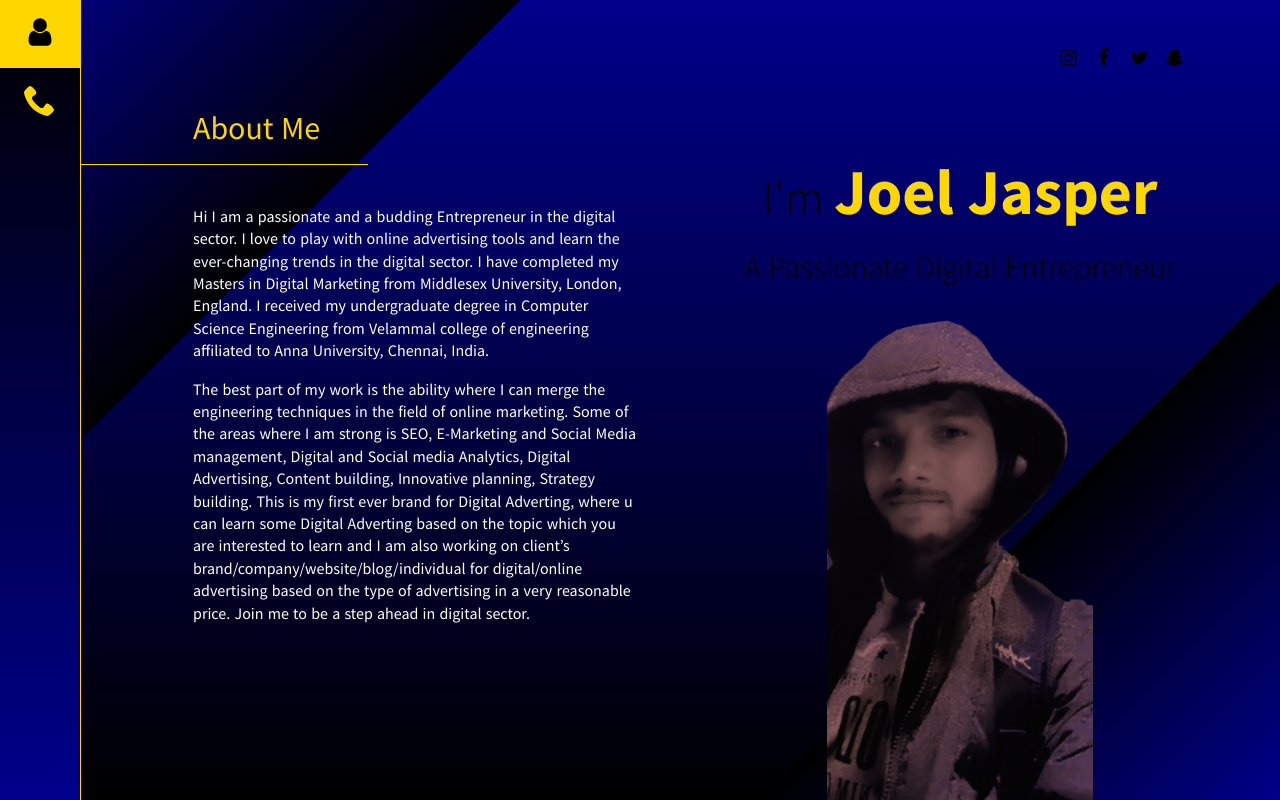
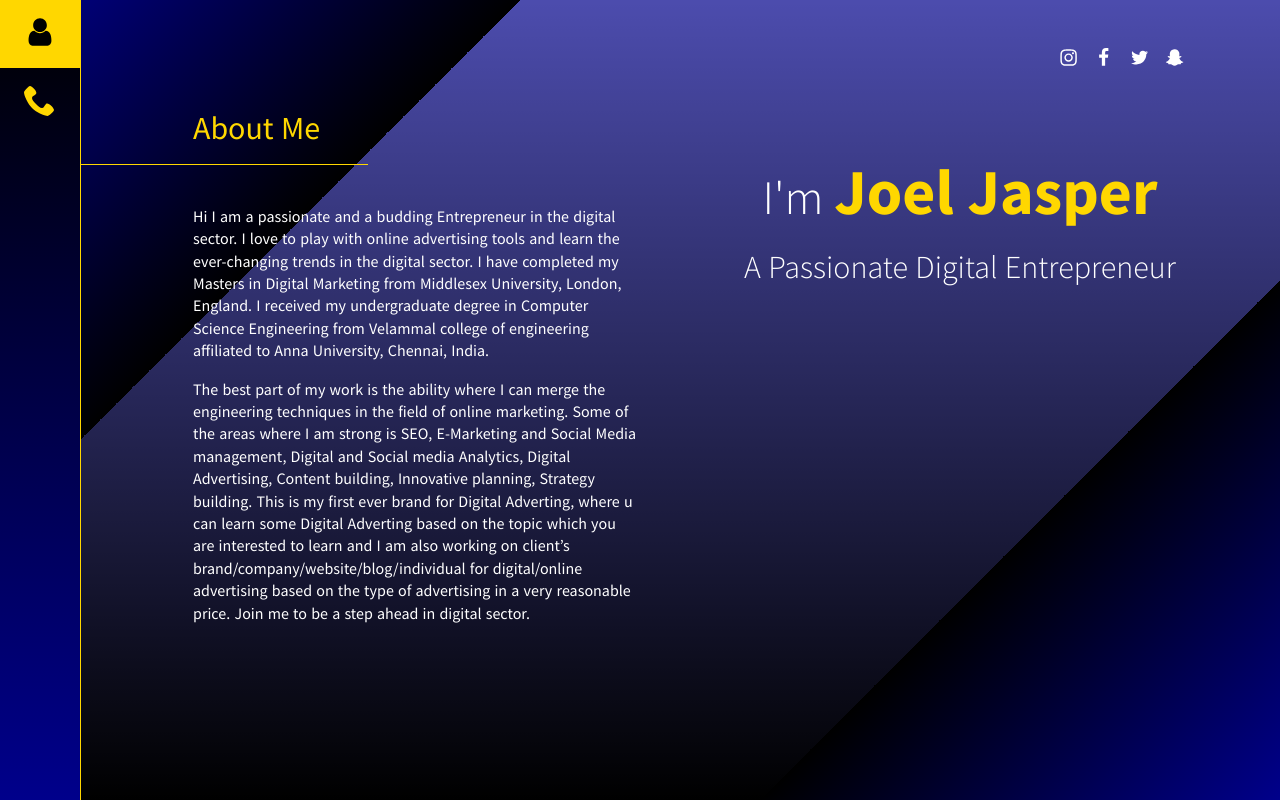
Before and after one commit to SherOnDale/madrasi-londoner, a Nuxt app: page / in a window 1280 px wide. Built offline with nearby package versions, Linux system fonts and the light colour scheme.

Commit message:
remove joel image

```diff
--- a/components/Hero.vue
+++ b/components/Hero.vue
@@ -10,7 +10,7 @@
       <span class="name">Joel Jasper</span>
     </div>
     <div class="hero__subtitle">A Passionate Digital Entrepreneur</div>
-    <div class="hero__image"/>
+    <!-- <div class="hero__image"/> -->
   </div>
 </template>
 
@@ -47,6 +47,7 @@ export default {
 <style lang="scss">
 .hero {
   &__container {
+    color: white;
     display: flex;
     flex-direction: column;
   }
@@ -63,6 +64,7 @@ export default {
     svg {
       height: 1.2rem;
       width: 1.2rem;
+      fill: white;
     }
   }
 
--- a/layouts/default.vue
+++ b/layouts/default.vue
@@ -42,7 +42,7 @@ html {
       var(--accent) 75%,
       var(--secondary)
     ),
-    linear-gradient(var(--secondary), var(--accent));
+    linear-gradient(var(--secondary-tr), var(--accent));
 }
 
 *,
@@ -55,6 +55,7 @@ html {
 :root {
   --primary: #ffd700;
   --secondary: darkblue;
+  --secondary-tr: rgba(0, 0, 139, 0.7);
   --accent: black;
   --breakpoint-md: 1100px;
 }
```
